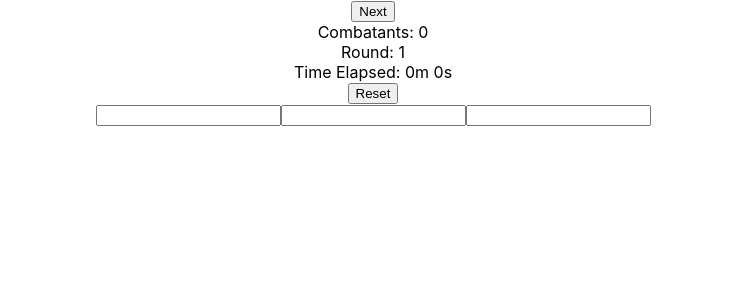
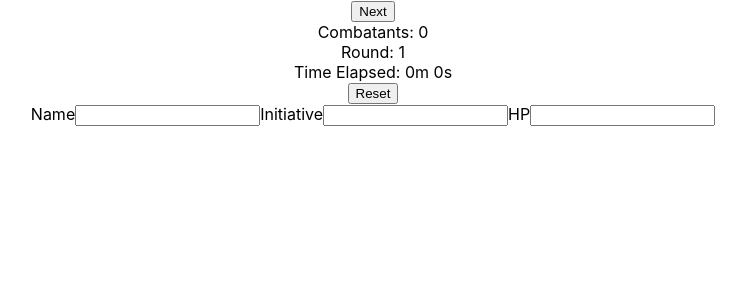
Before and after one commit to Paul-Ladyman/dnd-battle-tracker, a React (Create React App) app: page / in a window 1280 px wide. Shown: the top 300 px of the page, without its empty margins (267-1013 px from the left). Built offline with nearby package versions, Linux system fonts and the light colour scheme.

Commit message:
Form labels

```diff
--- a/src/CreateCreatureForm.js
+++ b/src/CreateCreatureForm.js
@@ -45,8 +45,11 @@ class CreateCreatureForm extends Component {
     const {name, initiative, healthPoints} = this.state;
     return (
       <form onKeyDown={this.formHandler}>
+        <label for="name">Name</label>
         <input type="text" name="name" value={name} onChange={this.handleChange} ref={this.nameInput}/>
+        <label for="initiative">Initiative</label>
         <input type="text" name="initiative" value={initiative} onChange={this.handleChange}/>
+        <label for="healthPoints">HP</label>
         <input type="text" name="healthPoints" value={healthPoints} onChange={this.handleChange}/>
       </form>
     );
```
